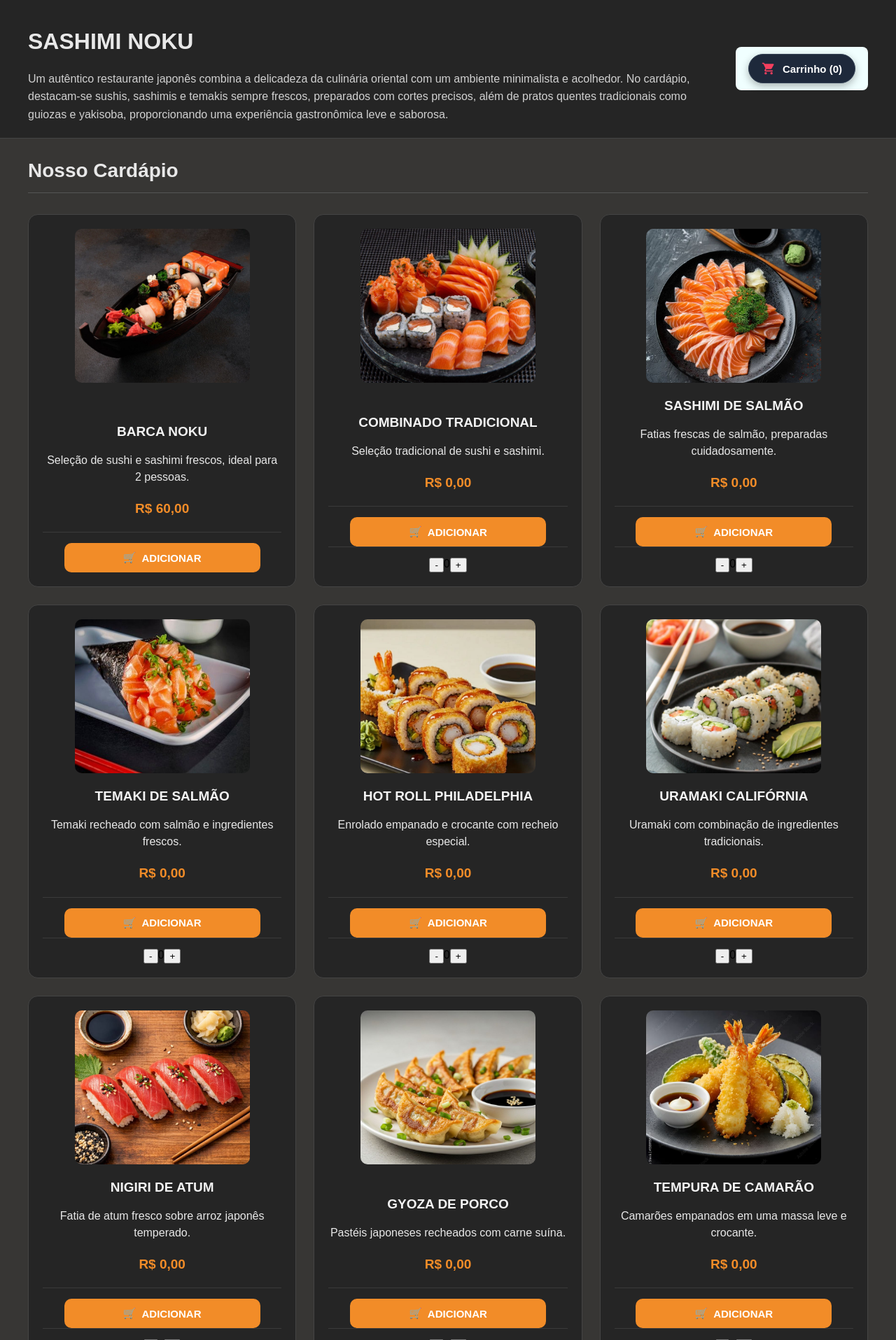
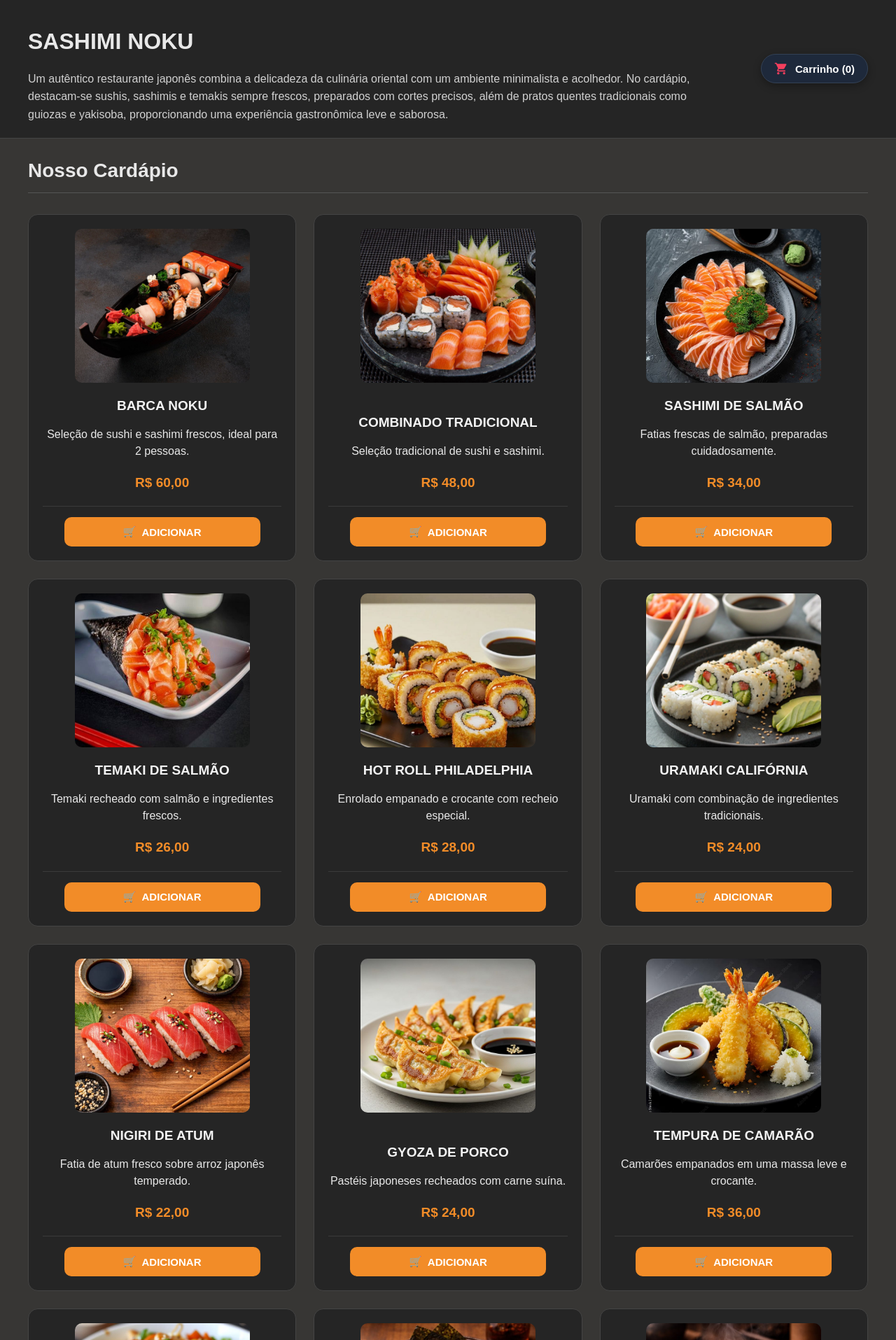
Before and after one commit to kidykk/cardapio-online, a Flask app: page / in a window 1280 px wide. Shown: the top 1915 px of the page at 70% size. Run offline with Flask 3, Linux system fonts and the light colour scheme.

Commit message:
Arruma botoes do carrinho, precos

```diff
--- a/static/css/style.css
+++ b/static/css/style.css
@@ -12,7 +12,7 @@ h1 {
 p {
     color: #E8E8E8;
     font-size: 30px;
-    background-color: #5c5d57
+    background-color: transparent;
 }
 
 header {
@@ -26,9 +26,8 @@ header {
 
 .carrinho {
     cursor: pointer;
-    background-color: azure;
-    padding: 10px 18px;
-    border-radius: 8px;
+    background-color: transparent;
+    padding: 0;
 }
 
 .imagem-produto img {
--- a/static/js/script.js
+++ b/static/js/script.js
@@ -82,19 +82,17 @@ document.addEventListener("DOMContentLoaded", () => {
       const spanQtd = document.getElementById(`quantidade-${prod.id}`);
       if (spanQtd) spanQtd.textContent = qtdAtual;
 
-      if (prod.id === 1) {
-        const btnAdd1 = document.getElementById("adicionar-1");
-        const controles1 = document.getElementById("controles-1");
-        if (btnAdd1 && controles1) {
-          if (qtdAtual > 0) {
-            btnAdd1.style.display = "none";
-            controles1.style.display = "inline-flex";
-          } else {
-            btnAdd1.style.display = "inline-flex";
-            controles1.style.display = "none";
-          }
-        }
-      }
+      const btnAdd = document.getElementById(`adicionar-${prod.id}`);
+   const controles = document.getElementById(`controles-${prod.id}`);
+   if (btnAdd && controles) {
+     if (qtdAtual > 0) {
+       btnAdd.style.display = "none";
+       controles.style.display = "inline-flex";
+     } else {
+       btnAdd.style.display = "inline-flex";
+       controles.style.display = "none";
+     }
+   }
     });
 
     const totalItens = carrinho.reduce((acc, item) => acc + item.qtd, 0);
--- a/templates/index.html
+++ b/templates/index.html
@@ -60,7 +60,6 @@
 
 </div>
 
-    </div>
 
     <!-- Produto 2: Combinado Tradicional -->
     <div class="produto">
@@ -71,25 +70,18 @@
         <div class="informacoes-produto">
             <h3>COMBINADO TRADICIONAL</h3>
             <p>Seleção tradicional de sushi e sashimi.</p>
-            <p>R$ 0,00</p>
+            <p>R$ 48,00</p>
         </div>
 
         <div class="quantidade-produto">
             <button class="botao-adicionar" id="adicionar-2">
                 <span>🛒</span> ADICIONAR
             </button>
-
             <div class="controles-quantidade" id="controles-2" style="display: none;">
                 <button class="botao-quantidade" id="diminuir-2">-</button>
                 <span id="quantidade-2" style="margin: 0 8px; font-weight: bold;">0</span>
                 <button class="botao-quantidade" id="aumentar-2">+</button>
             </div>
-</div>
-
-        <div class="quantidade-produto">
-            <button id="diminuir-2">-</button>
-            <span id="quantidade-2">0</span>
-            <button id="aumentar-2">+</button>
         </div>
     </div>
 
@@ -102,7 +94,7 @@
         <div class="informacoes-produto">
             <h3>SASHIMI DE SALMÃO</h3>
             <p>Fatias frescas de salmão, preparadas cuidadosamente.</p>
-            <p>R$ 0,00</p>
+            <p>R$ 34,00</p>
         </div>
 
 <div class="quantidade-produto">
@@ -115,12 +107,6 @@
                 <button class="botao-quantidade" id="aumentar-3">+</button>
             </div>
         </div>
-
-        <div class="quantidade-produto">
-            <button id="diminuir-3">-</button>
-            <span id="quantidade-3">0</span>
-            <button id="aumentar-3">+</button>
-        </div>
     </div>
 
     <!-- Produto 4: Temaki de Salmão -->
@@ -132,7 +118,7 @@
         <div class="informacoes-produto">
             <h3>TEMAKI DE SALMÃO</h3>
             <p>Temaki recheado com salmão e ingredientes frescos.</p>
-            <p>R$ 0,00</p>
+            <p>R$ 26,00</p>
         </div>
 
 <div class="quantidade-produto">
@@ -145,12 +131,6 @@
                 <button class="botao-quantidade" id="aumentar-4">+</button>
             </div>
         </div>
-
-        <div class="quantidade-produto">
-            <button id="diminuir-4">-</button>
-            <span id="quantidade-4">0</span>
-            <button id="aumentar-4">+</button>
-        </div>
     </div>
 
     <!-- Produto 5: Hot Roll Philadelphia -->
@@ -162,7 +142,7 @@
         <div class="informacoes-produto">
             <h3>HOT ROLL PHILADELPHIA</h3>
             <p>Enrolado empanado e crocante com recheio especial.</p>
-            <p>R$ 0,00</p>
+            <p>R$ 28,00</p>
         </div>
 
 <div class="quantidade-produto">
@@ -175,12 +155,6 @@
                 <button class="botao-quantidade" id="aumentar-5">+</button>
             </div>
         </div>
-
-        <div class="quantidade-produto">
-            <button id="diminuir-5">-</button>
-            <span id="quantidade-5">0</span>
-            <button id="aumentar-5">+</button>
-        </div>
     </div>
 
     <!-- Produto 6: Uramaki Califórnia -->
@@ -192,7 +166,7 @@
         <div class="informacoes-produto">
             <h3>URAMAKI CALIFÓRNIA</h3>
             <p>Uramaki com combinação de ingredientes tradicionais.</p>
-            <p>R$ 0,00</p>
+            <p>R$ 24,00</p>
         </div>
 
 <div class="quantidade-produto">
@@ -205,12 +179,6 @@
                 <button class="botao-quantidade" id="aumentar-6">+</button>
             </div>
         </div>
-
-        <div class="quantidade-produto">
-            <button id="diminuir-6">-</button>
-            <span id="quantidade-6">0</span>
-            <button id="aumentar-6">+</button>
-        </div>
     </div>
 
     <!-- Produto 7: Nigiri de Atum -->
@@ -222,7 +190,7 @@
         <div class="informacoes-produto">
             <h3>NIGIRI DE ATUM</h3>
             <p>Fatia de atum fresco sobre arroz japonês temperado.</p>
-            <p>R$ 0,00</p>
+            <p>R$ 22,00</p>
         </div>
 
 <div class="quantidade-produto">
@@ -235,12 +203,6 @@
                 <button class="botao-quantidade" id="aumentar-7">+</button>
             </div>
         </div>
-
-        <div class="quantidade-produto">
-            <button id="diminuir-7">-</button>
-            <span id="quantidade-7">0</span>
-            <button id="aumentar-7">+</button>
-        </div>
     </div>
 
     <!-- Produto 8: Gyoza de Porco -->
@@ -252,7 +214,7 @@
         <div class="informacoes-produto">
             <h3>GYOZA DE PORCO</h3>
             <p>Pastéis japoneses recheados com carne suína.</p>
-            <p>R$ 0,00</p>
+            <p>R$ 24,00</p>
         </div>
 
 <div class="quantidade-produto">
@@ -265,12 +227,6 @@
                 <button class="botao-quantidade" id="aumentar-8">+</button>
             </div>
         </div>
-
-        <div class="quantidade-produto">
-            <button id="diminuir-8">-</button>
-            <span id="quantidade-8">0</span>
-            <button id="aumentar-8">+</button>
-        </div>
     </div>
 
     <!-- Produto 9: Tempura de Camarão -->
@@ -282,7 +238,7 @@
         <div class="informacoes-produto">
             <h3>TEMPURA DE CAMARÃO</h3>
             <p>Camarões empanados em uma massa leve e crocante.</p>
-            <p>R$ 0,00</p>
+            <p>R$ 36,00</p>
         </div>
 
 <div class="quantidade-produto">
@@ -295,12 +251,6 @@
                 <button class="botao-quantidade" id="aumentar-9">+</button>
             </div>
         </div>
-
-        <div class="quantidade-produto">
-            <button id="diminuir-9">-</button>
-            <span id="quantidade-9">0</span>
-            <button id="aumentar-9">+</button>
-        </div>
     </div>
 
     <!-- Produto 10: Yakissoba de Frango -->
@@ -312,7 +262,7 @@
         <div class="informacoes-produto">
             <h3>YAKISSOBA DE FRANGO</h3>
             <p>Macarrão oriental com frango e legumes ao molho especial.</p>
-            <p>R$ 0,00</p>
+            <p>R$ 38,00</p>
         </div>
 
 <div class="quantidade-produto">
@@ -325,12 +275,6 @@
                 <button class="botao-quantidade" id="aumentar-10">+</button>
             </div>
         </div>
-
-        <div class="quantidade-produto">
-            <button id="diminuir-10">-</button>
-            <span id="quantidade-10">0</span>
-            <button id="aumentar-10">+</button>
-        </div>
     </div>
 
     <!-- Produto 11: Lamen Shoyu -->
@@ -342,7 +286,7 @@
         <div class="informacoes-produto">
             <h3>LAMEN SHOYU</h3>
             <p>Macarrão japonês servido em caldo à base de shoyu.</p>
-            <p>R$ 0,00</p>
+            <p>R$ 42,00</p>
         </div>
 
 <div class="quantidade-produto">
@@ -355,12 +299,6 @@
                 <button class="botao-quantidade" id="aumentar-11">+</button>
             </div>
         </div>
-
-        <div class="quantidade-produto">
-            <button id="diminuir-11">-</button>
-            <span id="quantidade-11">0</span>
-            <button id="aumentar-11">+</button>
-        </div>
     </div>
 
     <!-- Produto 12: Missoshiro -->
@@ -372,7 +310,7 @@
         <div class="informacoes-produto">
             <h3>MISSOSHIRO</h3>
             <p>Sopa japonesa tradicional à base de missô.</p>
-            <p>R$ 0,00</p>
+            <p>R$ 14,00</p>
         </div>
 
 <div class="quantidade-produto">
@@ -385,12 +323,6 @@
                 <button class="botao-quantidade" id="aumentar-12">+</button>
             </div>
         </div>
-
-        <div class="quantidade-produto">
-            <button id="diminuir-12">-</button>
-            <span id="quantidade-12">0</span>
-            <button id="aumentar-12">+</button>
-        </div>
     </div>
 
     <!-- Produto 13: Nigiri de Salmão -->
@@ -402,7 +334,7 @@
         <div class="informacoes-produto">
             <h3>NIGIRI DE SALMÃO</h3>
             <p>Fatia de salmão fresco sobre arroz japonês temperado.</p>
-            <p>R$ 0,00</p>
+            <p>R$ 22,00</p>
         </div>
 
 <div class="quantidade-produto">
@@ -415,12 +347,6 @@
                 <button class="botao-quantidade" id="aumentar-13">+</button>
             </div>
         </div>
-
-        <div class="quantidade-produto">
-            <button id="diminuir-13">-</button>
-            <span id="quantidade-13">0</span>
-            <button id="aumentar-13">+</button>
-        </div>
     </div>
 
     <!-- Produto 14: Shimeji na Manteiga -->
@@ -432,7 +358,7 @@
         <div class="informacoes-produto">
             <h3>SHIMEJI NA MANTEIGA</h3>
             <p>Cogumelos shimeji preparados na manteiga.</p>
-            <p>R$ 0,00</p>
+            <p>R$ 26,00</p>
         </div>
 
 <div class="quantidade-produto">
@@ -445,12 +371,6 @@
                 <button class="botao-quantidade" id="aumentar-14">+</button>
             </div>
         </div>
-
-        <div class="quantidade-produto">
-            <button id="diminuir-14">-</button>
-            <span id="quantidade-14">0</span>
-            <button id="aumentar-14">+</button>
-        </div>
     </div>
 
     <!-- Produto 15: Mochi de Chá Verde -->
@@ -462,7 +382,7 @@
         <div class="informacoes-produto">
             <h3>MOCHI DE CHÁ VERDE</h3>
             <p>Doce japonês tradicional com sabor de chá verde.</p>
-            <p>R$ 0,00</p>
+            <p>R$ 16,00</p>
         </div>
 
 <div class="quantidade-produto">
@@ -474,12 +394,6 @@
                 <span id="quantidade-15" style="margin: 0 8px; font-weight: bold;">0</span>
                 <button class="botao-quantidade" id="aumentar-15">+</button>
             </div>
-</div>
-
-        <div class="quantidade-produto">
-            <button id="diminuir-15">-</button>
-            <span id="quantidade-15">0</span>
-            <button id="aumentar-15">+</button>
         </div>
     </div>
 
```
Lines whose indentation alone changed are shown as unchanged.
